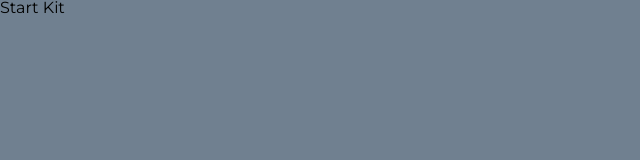
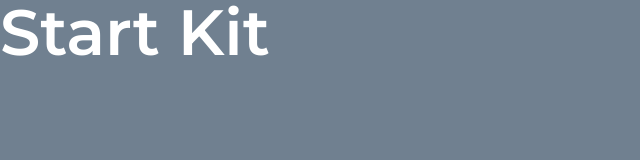
Before and after one commit to iberno/laravel-mix-start-kit, a website: page public/index.html in a window 1280 px wide. Shown: the whole page, without its empty margins (0-640 px from the left). Drawn offline with Linux system fonts and the light colour scheme.

Commit message:
Typography simple config

```diff
--- a/package.json
+++ b/package.json
@@ -13,6 +13,8 @@
   "author": "",
   "license": "ISC",
   "devDependencies": {
+    "browser-sync": "^2.24.4",
+    "browser-sync-webpack-plugin": "^2.0.1",
     "laravel-mix": "^2.1.11"
   }
 }
--- a/resources/sass/_imports/_typography.sass
+++ b/resources/sass/_imports/_typography.sass
@@ -1 +1,10 @@
 @import url('https://fonts.googleapis.com/css?family=Montserrat:300,400,600,700')
+
+body
+    font-family: 'Montserrat', sans-serif
+    font-size: 1rem
+    font-weight: 400
+    color: white
+h1
+    font-size: 4rem
+    font-weight: 600
```
Also changed, not shown: public/css/app.css.
